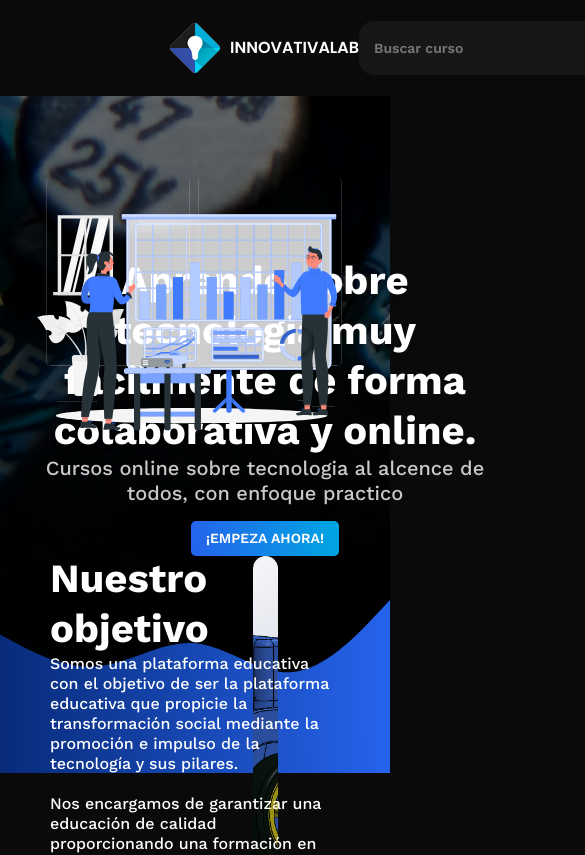
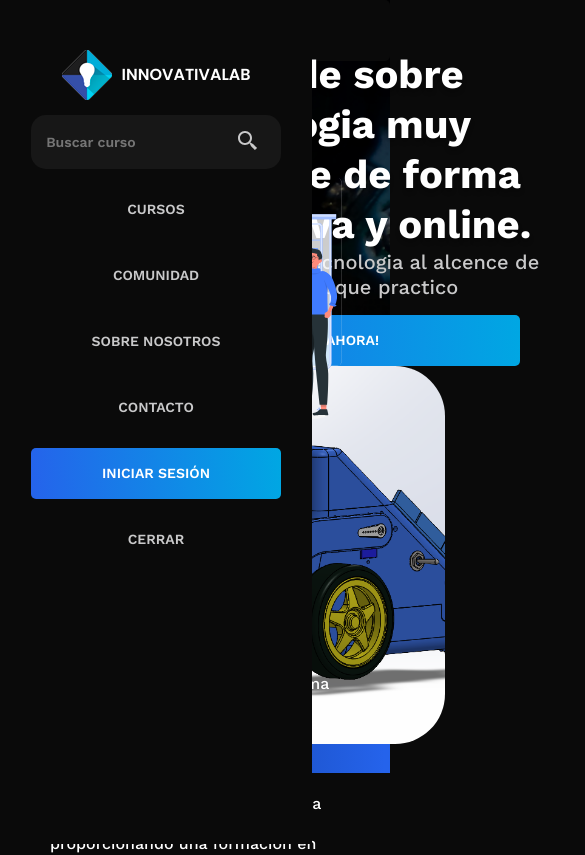
Before and after one commit to InnovativaLab/Pagina-web, a React (Vite) app in the folder PaginaWeb-React/: page / in a window 390 px wide. Shown: the top 855 px of the page, 585 px wide, since content can reach past the window. Built offline with nearby package versions, Linux system fonts and the light colour scheme; the HTML template or start-up script is replaced by a standard one.

Commit message:
Complete responsive menu

```diff
--- a/PaginaWeb-React/src/components/Header.tsx
+++ b/PaginaWeb-React/src/components/Header.tsx
@@ -2,12 +2,30 @@ import React from 'react'
 import ItemMenu from './ItemMenu'
 import Browser from './Browser'
 import LogoBanner from './LogoBanner'
+import { useState } from 'react'
 import { Link } from 'react-router-dom'
+import "../styles/Header.css"
+import burger from "../assets/bx-menu.svg"
 
 function Header () {
+  const   btnMenu = document.getElementById("openMenuButtom")
+  const   btnMenuCerrar = document.getElementById("closeMenuButtom")
+  const   menu = document.getElementById("menu")
+
+  const[state,setState]= useState(" hide");
+
+  const cambiarEstadoMenu = ()=>{
+    if(state==="show"){
+      setState("hide")
+    }
+    else{
+      setState("show")
+    }
+  }
   return (
-    <header>
-      <div className='containerMenu'>
+    <header >
+      <button onClick={cambiarEstadoMenu} className={`openMenuButtom button${state}`} id='openMenuButtom'><img src={burger} alt="Icono menu"  /></button>
+      <div className={`containerMenu menu${state}`}>
         <LogoBanner />
         <Browser />
         <Link to='/' className='buttonItemMenu simple'>
@@ -25,6 +43,7 @@ function Header () {
         <Link to='/login' className='buttonItemMenu withBackground ItemMenu'>
           <span>Iniciar Sesión</span>
         </Link>
+        <button  onClick={cambiarEstadoMenu} className={`buttonItemMenu simple closeMenuButtom`}  id='closeMenuButtom'>Cerrar</button>
       </div>
     </header>
   )
--- a/PaginaWeb-React/src/pages/styles/Inicio.css
+++ b/PaginaWeb-React/src/pages/styles/Inicio.css
@@ -1,16 +1,9 @@
-
 .presentation{
   height: 120vh;
   display: flex;
   flex-direction: column;
 }
-.containerMenu{
-    display: flex;
-    flex-direction: row;
-    justify-content: space-between;
-    align-items: center;
-    padding: 20px 170px;
-  }
+
 .FondoOlas{
   position:absolute;
   top: 380px;
--- a/PaginaWeb-React/src/styles/Browser.css
+++ b/PaginaWeb-React/src/styles/Browser.css
@@ -5,7 +5,7 @@
     align-items: center;
     padding: 15px;
     gap: 10px;
-    width: 600px;
+    width: 35%;
     height: 54px;
     background: #171717;
     border-radius: 15px;
@@ -36,3 +36,16 @@
     -webkit-box-shadow: 10px 10px 33px 0px rgba(0,0,0,0.39) inset;
     -moz-box-shadow: 10px 10px 33px 0px rgba(0,0,0,0.39) inset;
 }
+@media screen and (max-width:1300px) {
+    .browserContainer{
+        width: 20%;
+    }
+}
+@media screen and (max-width:900px) {
+    .browserContainer{
+        width: 80%;
+    }
+}
+@media screen and (max-width:500px) {
+
+}
--- /dev/null
+++ b/PaginaWeb-React/src/styles/Header.css
@@ -0,0 +1,57 @@
+header{
+    width: 100%;
+    display: flex;
+    justify-content: center;
+    align-items: center;
+}
+.openMenuButtom{
+    background-color: var(--Negro);
+    border:none;
+    color: var(--Blanco);
+    margin-left: auto;
+    padding: 15px;
+    position: absolute;
+    width: 100%;
+    text-align: end;
+    transition: top ease .5s;
+}
+.containerMenu{
+    display: flex;
+    flex-direction: row;
+    justify-content: space-between;
+    align-items: center;
+    padding: 20px 0;
+    width: 80%;
+    transition: left ease .3s;
+  }
+  @media screen and (max-width:1300px) {
+        .containerMenu{
+           padding: 20px 70px;
+        }
+  }
+  @media screen and (max-width:900px) {
+    header{
+        align-items: baseline;
+        justify-content: start;
+
+    }
+    .menuhide{
+      left: -100%;
+    }
+    .menushow{
+        left: 0px;
+      }
+   .containerMenu{position: fixed;
+    background-color: var(--Negro);
+    z-index: 1000;
+    flex-direction: column;
+    height: 100vh;
+    width: 80%;
+    padding:50px  0;
+    justify-content: start;
+    gap: 15px;
+   }
+  }
+  @media screen and (max-width:500px) {
+
+  }
--- a/PaginaWeb-React/src/styles/ItemMenu.css
+++ b/PaginaWeb-React/src/styles/ItemMenu.css
@@ -58,3 +58,24 @@
     text-align: center;
     color: var(--Blanco);
 }
+@media screen and (max-width:1300px) {
+    .buttonItemMenu{
+        padding: 7px 10px;
+    }
+}
+@media screen and (max-width:800px) {
+    .buttonItemMenu {
+        width: 80%;
+        padding: 15px 10px;
+        text-align: center;
+    }
+    .buttonhide{
+      top: 0px;
+    }
+    .buttonshow{
+        top: -70px;
+    }
+}
+@media screen and (max-width:500px) {
+
+}
--- a/PaginaWeb-React/src/styles/LogoBanner.css
+++ b/PaginaWeb-React/src/styles/LogoBanner.css
@@ -12,3 +12,13 @@
     text-transform: uppercase;
     color: var(--Blanco);
 }
+@media screen and (max-width:1200px) {
+    .LogoBanner p{
+        display: none;
+    }
+}
+@media screen and (max-width:900px) {
+    .LogoBanner p{
+        display: block;
+    }
+}
--- a/PaginaWeb-React/src/styles/MainInicio.css
+++ b/PaginaWeb-React/src/styles/MainInicio.css
@@ -15,7 +15,6 @@
     z-index: 10;
     justify-content: center;
     align-items: center;
-    width: 100%;
     padding:110px 170px ;
 }
 .mainInformation{
@@ -50,7 +49,7 @@
       height: auto;
     }
     .mainContainer{
-        margin:50px 70px ;
+        padding:50px 70px ;
     }
     .mainInformation {
         width: 500px;
@@ -71,7 +70,7 @@
         height: auto;
       }
       .mainContainer{
-          margin:50px 70px ;
+        padding:50px 70px ;
       }
     .mainInformation{
         display: flex;
```
